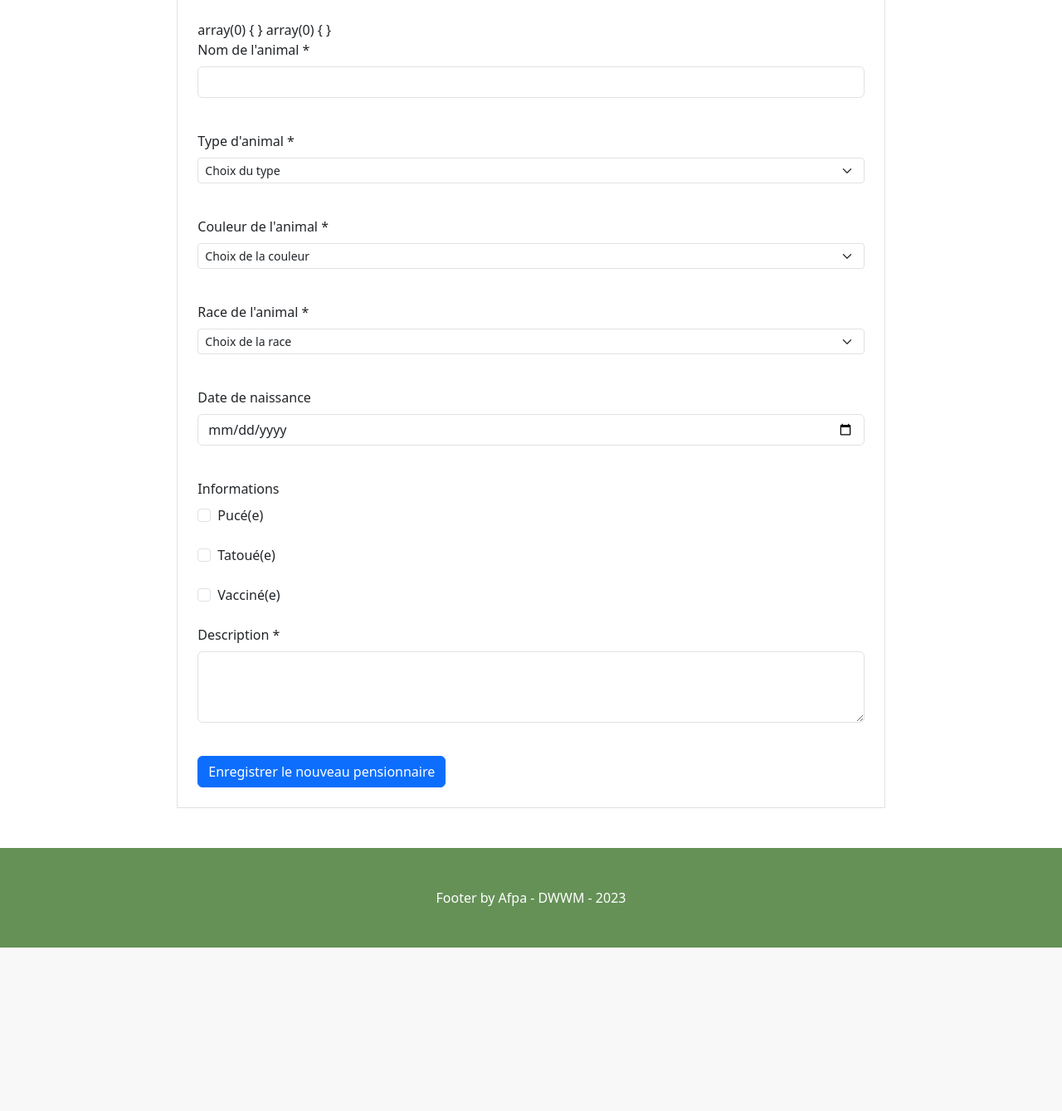
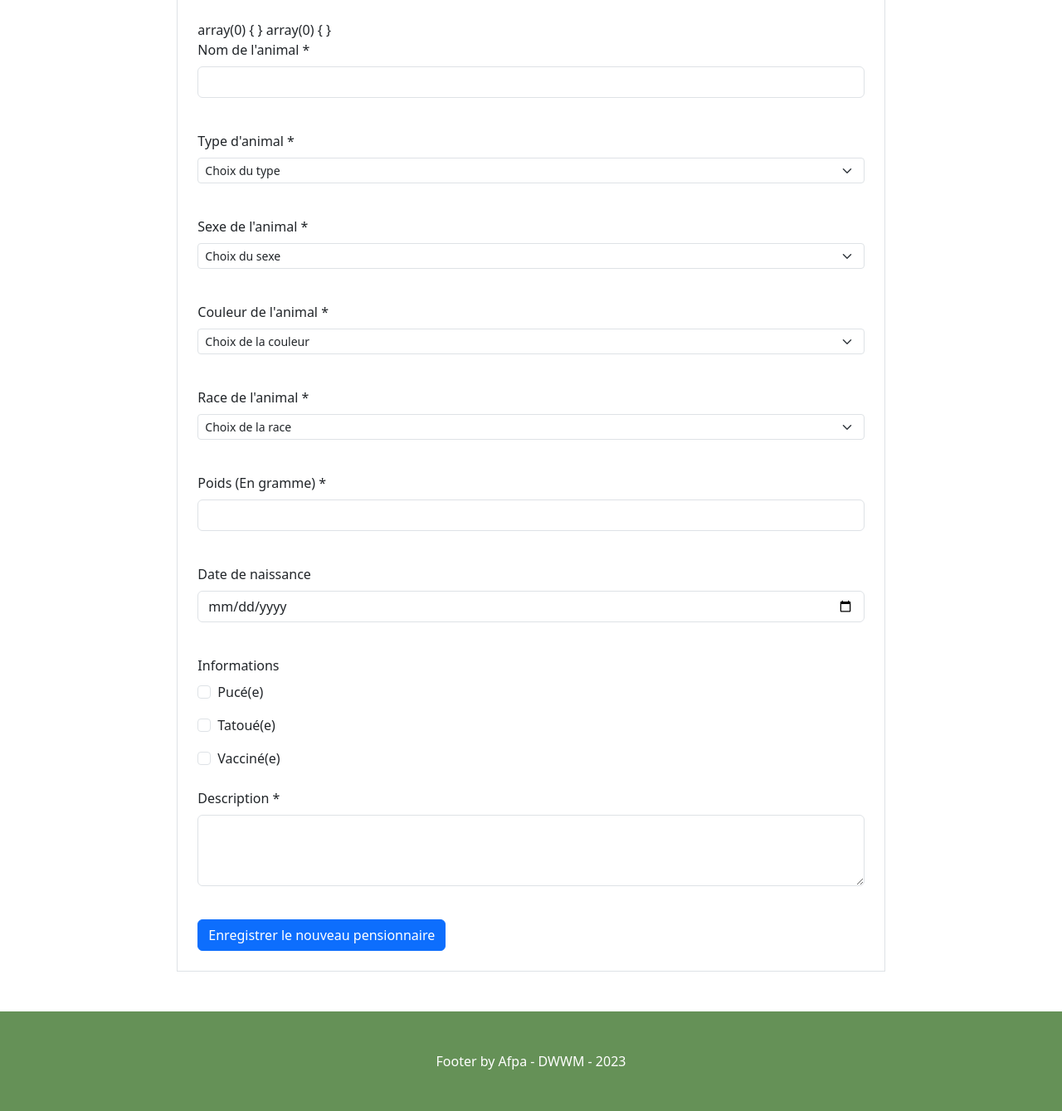
Before and after one commit to AnousoneM/afpa-spa-pdo, a PHP site: page /controllers/controller-add.php in a window 1280 px wide. Shown: the part 271-1610 px from the top of the page at 83% size. Before the commit the page ends 1413 px from the top, so only its background shows below. Run offline with PHP 8.4, Linux system fonts and the light colour scheme; data comes from the database, SQL or seed files in the repository; some libraries are stand-ins or nearby versions; some web fonts are replaced.

Commit message:
mise à jour

```diff
--- a/config.php
+++ b/config.php
@@ -6,3 +6,4 @@ define('DB_USER', 'afpa-spa');
 define('DB_PASS', 'afpa-spa');
 
 define('REGEX_NAME', '/^[a-zA-ZÀ-ÖØ-öø-ÿ\' -]+$/');
+define('REGEX_WEIGHT', '/^[0-9]+$/');
--- a/controllers/controller-add.php
+++ b/controllers/controller-add.php
@@ -29,15 +29,29 @@ if ($_SERVER['REQUEST_METHOD'] == 'POST') {
         $errors['specie'] = 'Veuillez sélectionner un type d\'animal';
     }
 
-    // controle de la race
-    if (!isset($_POST['breed'])) {
-        $errors['breed'] = 'Veuillez sélectionner une race d\'animal';
+    if (!isset($_POST['sex'])) {
+        $errors['sex'] = 'Veuillez sélectionner le sexe de l\'animal';
     }
 
     // controle de la couleur
     if (!isset($_POST['color'])) {
         $errors['color'] = 'Veuillez sélectionner une type couleur';
     }
+
+    // controle de la race
+    if (!isset($_POST['breed'])) {
+        $errors['breed'] = 'Veuillez sélectionner une race d\'animal';
+    }
+
+    // controle du poids
+    if (isset($_POST['weight'])) {
+        if (empty($_POST['weight'])) {
+            $errors['weight'] = 'Le poids est obligatoire';
+        } else if (!preg_match(REGEX_WEIGHT, $_POST['weight'])) {
+            $errors['weight'] = 'Le poids n\'est pas valide';
+        }
+    }
+
 
     // Contrôle de la description
     if (isset($_POST['description'])) {
@@ -50,6 +64,10 @@ if ($_SERVER['REQUEST_METHOD'] == 'POST') {
             $errors['description'] = 'La description est obligatoire';
         }
     }
+
+
+
+
 }
 
 ?>
--- a/helpers/Database.php
+++ b/helpers/Database.php
@@ -14,8 +14,20 @@ class Database
             $pdo->setAttribute(PDO::ATTR_ERRMODE, PDO::ERRMODE_EXCEPTION);
             return $pdo;
         } catch (PDOException $e) {
-            echo 'Erreur : ' . $e->getMessage();
+            // test unitaire pour vérifier que la connexion à la base de données fonctionne
+            // echo 'Erreur : ' . $e->getMessage();
             die();
         }
     }
+
+    /**
+     * Permet de sécuriser les données en appliquant les fonctions trim, stripslashes et htmlspecialchars
+     */
+    public static function safeData($value)
+    {
+        $value = trim($value);
+        $value = stripslashes($value);
+        $value = htmlspecialchars($value);
+        return $value;
+    }
 }
--- a/models/Animals.php
+++ b/models/Animals.php
@@ -1,6 +1,7 @@
 <?php
 
-class Animals {
+class Animals
+{
 
     // Nous déterminons les propriétés de la classe Animals selon les colonnes de la table animals de la base de données.
     private int $ani_id;
@@ -14,11 +15,54 @@ class Animals {
     private bool $ani_vaccinated;
     private bool $ani_reserved;
     private string $ani_description;
+    private string $ani_picture;
+    private int $ani_weight;
 
     private int $spe_id;
     private int $col_id;
     private int $bre_id;
 
+    /**
+     * Ajouter un animal dans la base de données
+     * @param array $inputs Tableau contenant les données du formulaire
+     * @return bool Retourne true si l'animal a bien été ajouté, false sinon
+     */
+    public function addAnimal(array $inputs)
+    {
+        try {
+            // Creation d'une instance de connexion à la base de données
+            $pdo = Database::createInstancePDO();
 
+            // requête SQL pour ajouter un animal avec des marqueurs nominatifs
+            $sql = 'INSERT INTO `animals` (`ani_name`, `ani_sex`, `ani_birthdate`, `ani_arrivaldate`, `ani_microchipped`, `ani_tattooed`, `ani_vaccinated`, `ani_description`, `ani_picture`, `ani_weight`,`col_id`, `spe_id`, `bre_id`) VALUES (:name, :sex, :birthdate, :arrivaldate, :microchipped, :tattooed, :vaccinated, :description, :picture, :weight, :color, :specie, :breed)';
 
+            // On prépare la requête avant de l'exécuter
+            $stmt = $pdo->prepare($sql);
+
+            // On injecte les valeurs dans la requête
+            $stmt->bindValue(':name', Database::safeData($inputs['name']), PDO::PARAM_STR);
+            $stmt->bindValue(':sex', Database::safeData($inputs['sex']), PDO::PARAM_STR);
+            $stmt->bindValue(':birthdate', $inputs['birthdate'], PDO::PARAM_STR);
+            $stmt->bindValue(':arrivaldate', date("Y-m-d"), PDO::PARAM_STR);
+            $stmt->bindValue(':microchipped', $inputs['microchipped'], PDO::PARAM_BOOL);
+            $stmt->bindValue(':tattooed', $inputs['tattooed'], PDO::PARAM_BOOL);
+            $stmt->bindValue(':vaccinated', $inputs['vaccinated'], PDO::PARAM_BOOL);
+            $stmt->bindValue(':description', Database::safeData($inputs['description']), PDO::PARAM_STR);
+            $stmt->bindValue(':picture', $inputs['specie'] == 1 ? 'dog.webp' : 'cat.webp', PDO::PARAM_STR);
+            $stmt->bindValue(':weight', Database::safeData($inputs['weight']), PDO::PARAM_STR);
+            $stmt->bindValue(':color', Database::safeData($inputs['color']), PDO::PARAM_BOOL);
+            $stmt->bindValue(':specie', Database::safeData($inputs['specie']), PDO::PARAM_BOOL);
+            $stmt->bindValue(':breed', Database::safeData($inputs['breed']), PDO::PARAM_BOOL);
+
+            // On exécute la requête
+            $stmt->execute();
+
+            // On retourne true si l'animal a bien été ajouté
+            return true;
+        } catch (PDOException $e) {
+            // test unitaire pour vérifier que l'animal n'a pas été ajouté et connaitre la raison
+            echo 'Erreur : ' . $e->getMessage();
+            return false;
+        }
+    }
 }
--- a/views/view-add.php
+++ b/views/view-add.php
@@ -6,7 +6,7 @@
 
 <div class="row justify-content-center mx-0 mb-5">
     <div class="container col-8 p-4 border">
-        <form action="" method="POST">
+        <form action="" method="POST" novalidate>
             <?php
 
             var_dump($_POST);
@@ -31,6 +31,15 @@
             <div class="form-error mb-4"><?= $errors['specie'] ?? '' ?></div>
 
 
+            <label for="sex" class="form-label">Sexe de l'animal *</label>
+            <select class="form-select form-select-sm" name="sex" id="sex">
+                <option value="" selected disabled>Choix du sexe</option>
+                <option value="m" <?= isset($_POST['sex']) && $_POST['sex'] == 'm' ? 'selected' : '' ?>>Male</option>
+                <option value="f" <?= isset($_POST['sex']) && $_POST['sex'] == 'f' ? 'selected' : '' ?>>Femelle</option>
+            </select>
+            <div class="form-error mb-4"><?= $errors['sex'] ?? '' ?></div>
+
+
             <label for="color" class="form-label">Couleur de l'animal *</label>
             <select class="form-select form-select-sm" name="color" id="color">
                 <option value="" selected disabled>Choix de la couleur</option>
@@ -50,27 +59,34 @@
             </select>
             <div class="form-error mb-4"><?= $errors['breed'] ?? '' ?></div>
 
+            <div class="mb-4">
+                <label for="weight" class="form-label">Poids (En gramme) *</label>
+                <input type="text" class="form-control" name="weight" id="weight" value=<?= $_POST['weight'] ?? '' ?>>
+                <div class="form-error"><?= $errors['weight'] ?? '' ?></div>
+            </div>
 
             <div class="mb-4">
                 <label for="birthdate" class="form-label">Date de naissance</label>
-                <input type="date" class="form-control" name="birthdate" id="birthdate">
+                <input type="date" class="form-control" name="birthdate" id="birthdate" value=<?= $_POST['birthdate'] ?? '' ?>>
                 <div class="form-error"><?= $errors['birthdate'] ?? '' ?></div>
             </div>
+
+
             <label class="form-label">Informations</label>
-            <div class="mb-4 form-check">
-                <input type="checkbox" class="form-check-input" id="microchipped" name="microchipped" value="1">
+            <div class="mb-3 form-check">
+                <input type="checkbox" class="form-check-input" id="microchipped" name="microchipped" value="1" <?= isset($_POST['microchipped']) && $_POST['microchipped'] == 1 ? 'checked' : '' ?>>
                 <label class="form-check-label" for="microchipped">Pucé(e)</label>
             </div>
 
 
-            <div class="mb-4 form-check">
-                <input type="checkbox" class="form-check-input" id="tatooed" name="tatooed" value="1">
+            <div class="mb-3 form-check">
+                <input type="checkbox" class="form-check-input" id="tattooed" name="tattooed" value="1" <?= isset($_POST['tattooed']) && $_POST['tattooed'] == 1 ? 'checked' : '' ?>>
                 <label class="form-check-label" for="tatooed">Tatoué(e)</label>
             </div>
 
 
             <div class="mb-4 form-check">
-                <input type="checkbox" class="form-check-input" id="vaccinated" name="vaccinated" value="1">
+                <input type="checkbox" class="form-check-input" id="vaccinated" name="vaccinated" value="1" <?= isset($_POST['vaccinated']) && $_POST['vaccinated'] == 1 ? 'checked' : '' ?>>
                 <label class="form-check-label" for="vaccinated">Vacciné(e)</label>
             </div>
 
```
Also changed, not shown: views/view-home.php (+61 -3 lines).
